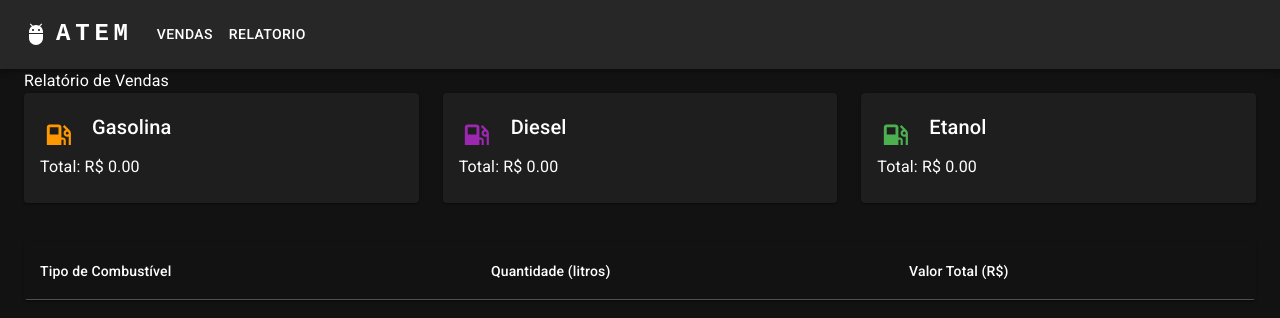
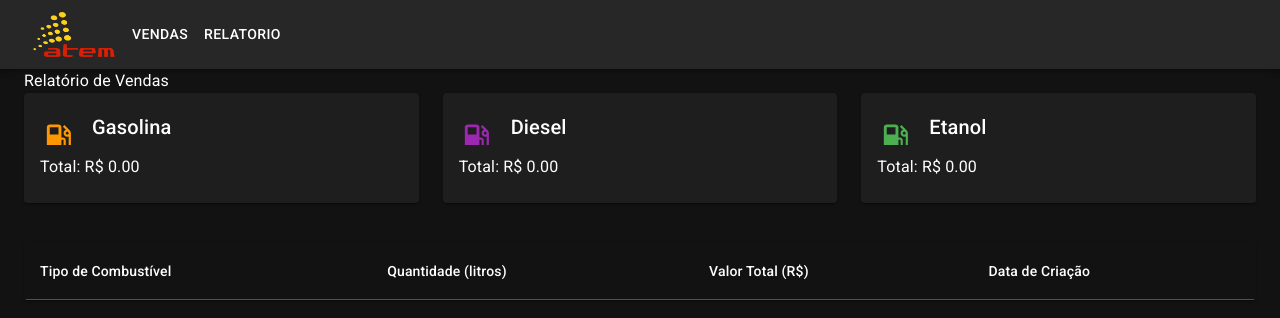
Before and after one commit to DaviNoronha/simulador-venda-combustivel, a React (Vite) app: page /relatorio in a window 1280 px wide. Shown: the top 318 px of the page. Built offline with nearby package versions, Linux system fonts and the light colour scheme.

Commit message:
adicionando mascara nos inputs

```diff
--- a/package.json
+++ b/package.json
@@ -17,6 +17,8 @@
     "@mui/material": "^6.4.1",
     "react": "^18.3.1",
     "react-dom": "^18.3.1",
+    "react-input-mask": "^2.0.4",
+    "react-number-format": "^5.4.3",
     "react-router-dom": "^7.1.3"
   },
   "devDependencies": {
--- a/src/components/Cards.tsx
+++ b/src/components/CardsRelatorio.tsx
@@ -10,7 +10,7 @@ type CardProps = {
   vendas: Venda[];
 };
 
-function Cards(props: CardProps) {
+function CardsRelatorio(props: CardProps) {
   const calcularTotaisPorCombustivel = () => {
     const totais: PrecoPorLitro = { gasolina: 0, diesel: 0, etanol: 0 };
     props.vendas.forEach((venda) => {
@@ -49,4 +49,4 @@ function Cards(props: CardProps) {
   );
 }
 
-export default Cards;
+export default CardsRelatorio;
--- a/src/components/FormVenda.tsx
+++ b/src/components/FormVenda.tsx
@@ -3,7 +3,6 @@ import {
   Typography,
   Card,
   CardContent,
-  IconButton,
   TextField,
   Button,
   Grid2,
@@ -14,7 +13,6 @@ import {
   Snackbar,
   Alert,
   SnackbarCloseReason,
-  Stack,
   CardActionArea,
   Icon,
   Box,
@@ -22,22 +20,17 @@ import {
 import { combustiveis } from '../utils/combustiveis';
 import { Venda } from '../interfaces/Venda';
 import { Combustivel } from '../interfaces/Combustivel';
-import { Save, DoDisturb, LocalGasStation, PropaneTank, EvStation } from '@mui/icons-material';
+import { Save, DoDisturb, LocalGasStation } from '@mui/icons-material';
+import { NumericFormat } from 'react-number-format';
 
 function Form() {
   const [combustivel, setCombustivel] = useState<Combustivel | null>(null);
   const [litros, setLitros] = useState<number>();
   const [valor, setValor] = useState<number>(0);
-  const [vendas, setVendas] = useState<Venda[]>([]);
   const [modal, setModal] = useState<boolean>(false);
   const [success, setSuccess] = useState<boolean>(false);
   const [error, setError] = useState<boolean>(false);
   const [selectedCard, setSelectedCard] = useState<number | null>(null);
-
-  useEffect(() => {
-    const vendasSalvas = JSON.parse(localStorage.getItem('vendas') || '[]') as Venda[];
-    setVendas(vendasSalvas);
-  }, []);
 
   const fecharSnackbar = (
     event?: React.SyntheticEvent | Event,
@@ -71,10 +64,10 @@ function Form() {
     }
 
     if (combustivel !== null) {
-      const novaVenda: Venda = { combustivel: combustivel, litros: litros, valor: valor, data: new Date().toISOString() };
-      const vendasAtualizadas = [...vendas, novaVenda];
+      const vendas = JSON.parse(localStorage.getItem('vendas') || '[]') as Venda[];
+      const novaVenda: Venda = { combustivel: combustivel, litros: Number(litros), valor: Number(valor), data: new Date().toISOString() };
+      const vendasAtualizadas: Venda[] = [...vendas, novaVenda];
 
-      setVendas(vendasAtualizadas);
       localStorage.setItem('vendas', JSON.stringify(vendasAtualizadas));
 
       setSuccess(true);
@@ -154,39 +147,54 @@ function Form() {
         <DialogTitle>
           Venda de {combustivel?.nome}
         </DialogTitle>
-
         <DialogContent>
-          <TextField
+          <NumericFormat
+            value={litros}
+            onValueChange={(values) => {
+              const rawValue = parseFloat(values.value);
+              changeLitros(rawValue);
+            }}
+            customInput={TextField}
+            valueIsNumericString
+            thousandSeparator="."
+            decimalSeparator=","
+            suffix=" L"
+            allowLeadingZeros={true}
+            inputMode="numeric"
             label="Quantidade em litros"
-            id="litros"
-            name="litros"
-            type="number"
-            value={litros}
-            onChange={(e) => changeLitros(e.target.value)}
-            error={error}
-            helperText={error ? "Preencha os campos corretamente" : ""}
+            variant="outlined"
             fullWidth
-            required
+            allowNegative={false}
             style={{ marginTop: '20px', marginBottom: '20px' }}
           />
-          <TextField
-            label="Valor a Pagar (R$)"
-            id="valor"
-            name="valor"
-            type="number"
-            onChange={(e) => changeValor(e.target.value)}
+          <NumericFormat
             value={valor}
+            onValueChange={(values) => {
+              const rawValue = parseFloat(values.value);
+              changeValor(rawValue);
+            }}
+            customInput={TextField}
+            valueIsNumericString
+            thousandSeparator="."
+            decimalSeparator=","
+            prefix="R$ "
+            allowLeadingZeros={true}
+            decimalScale={2}
+            fixedDecimalScale={true}
+            inputMode="numeric"
+            label="Valor"
+            variant="outlined"
             fullWidth
-            style={{ marginBottom: '20px' }}
+            allowNegative={false}
           />
         </DialogContent>
 
         <DialogActions>
-          <Button color="primary" variant="outlined" type="submit">
-            <Save />
+          <Button endIcon={<Save />} color="primary" variant="outlined" type="submit">
+            Salvar
           </Button>
-          <Button color="error" variant="outlined" onClick={fecharModal}>
-            <DoDisturb />
+          <Button endIcon={<DoDisturb />} color="error" variant="outlined" onClick={fecharModal}>
+            Cancelar
           </Button>
         </DialogActions>
       </Dialog>
--- a/src/components/Navbar.tsx
+++ b/src/components/Navbar.tsx
@@ -1,10 +1,8 @@
 import AppBar from '@mui/material/AppBar';
 import Box from '@mui/material/Box';
 import Toolbar from '@mui/material/Toolbar';
-import Typography from '@mui/material/Typography';
 import Container from '@mui/material/Container';
 import Button from '@mui/material/Button';
-import AdbIcon from '@mui/icons-material/Adb';
 import { Link } from 'react-router-dom';
 
 function Navbar() {
@@ -12,27 +10,18 @@ function Navbar() {
     <AppBar position="static">
       <Container maxWidth="xl">
         <Toolbar disableGutters>
-          <AdbIcon sx={{ display: { xs: 'none', md: 'flex' }, mr: 1 }} />
+          <Link to="/">
+            <img
+              srcSet="src\assets\Atem.png"
+              src="src\assets\Atem.png"
+              alt="Atem"
+              loading="lazy"
+              style={{
+                maxWidth: '100px',
+              }}
+            />
 
-          <Box>
-            <Typography
-              variant="h5"
-              noWrap
-              component={Link} to="/"
-              sx={{
-                mr: 2,
-                flexGrow: 1,
-                fontFamily: 'monospace',
-                fontWeight: 700,
-                letterSpacing: '.3rem',
-                color: 'white',
-                textDecoration: 'none',
-              }}
-            >
-              ATEM
-            </Typography>
-          </Box>
-
+          </Link>
           <Box sx={{ flexGrow: 1, display: { xs: 'none', md: 'flex' } }}>
             <Button
               component={Link} to="/venda"
--- a/src/components/Table.tsx
+++ b/src/components/TableRelatorio.tsx
@@ -14,9 +14,9 @@ type TableProps = {
   vendas: Venda[];
 };
 
-function AppTable(props: TableProps) {
+function TableRelatorio(props: TableProps) {
   return (
-    <div>
+    <>
       <TableContainer component={Paper} style={{
         marginTop: '40px', maxHeight: '600px',
         overflow: 'auto'
@@ -27,21 +27,23 @@ function AppTable(props: TableProps) {
               <TableCell>Tipo de Combustível</TableCell>
               <TableCell>Quantidade (litros)</TableCell>
               <TableCell>Valor Total (R$)</TableCell>
+              <TableCell>Data de Criação</TableCell>
             </TableRow>
           </TableHead>
           <TableBody>
             {props.vendas.map((venda, index) => (
               <TableRow key={index}>
                 <TableCell>{venda.combustivel.nome}</TableCell>
-                <TableCell>{venda.litros}</TableCell>
+                <TableCell>{venda.litros.toFixed(2)}</TableCell>
                 <TableCell>{venda.valor.toFixed(2)}</TableCell>
+                <TableCell>{new Date(venda.data).toLocaleDateString('pt-BR')}</TableCell>
               </TableRow>
             ))}
           </TableBody>
         </Table>
       </TableContainer>
-    </div>
+    </>
   )
 }
 
-export default AppTable
+export default TableRelatorio
--- a/src/interfaces/Venda.ts
+++ b/src/interfaces/Venda.ts
@@ -4,5 +4,5 @@ export interface Venda {
   combustivel: Combustivel;
   litros: number;
   valor: number;
-  data: Date;
+  data: string;
 }
--- a/src/pages/Home.tsx
+++ b/src/pages/Home.tsx
@@ -1,14 +1,13 @@
-import React, { useState, useEffect } from 'react';
 import '../assets/App.css'
 import { Typography } from '@mui/material';
 
 function Home() {
   return (
-    <div>
+    <>
       <Typography variant="h4" style={{ marginTop: '40px', marginBottom: '10px' }}>
         Home
       </Typography>
-    </div>
+    </>
   );
 }
 
--- a/src/pages/Relatorio.tsx
+++ b/src/pages/Relatorio.tsx
@@ -1,7 +1,7 @@
 import React, { useState, useEffect } from 'react';
 import '../assets/App.css'
-import Cards from '../components/Cards';
-import Table from '../components/Table';
+import CardsRelatorio from '../components/CardsRelatorio';
+import TableRelatorio from '../components/TableRelatorio';
 import { Venda } from '../interfaces/Venda';
 import { Typography } from '@mui/material';
 
@@ -9,20 +9,16 @@ function Relatorio() {
   const [vendas, setVendas] = useState<Venda[]>([]);
 
   useEffect(() => {
-    const vendasSalvas = JSON.parse(localStorage.getItem('vendas') || '[]') as Venda[];
-    setVendas(vendasSalvas);
+    const vendas = JSON.parse(localStorage.getItem('vendas') || '[]') as Venda[];
+    setVendas(vendas);
   }, []);
 
   return (
-    <div>
+    <>
       <h1 className="text-2xl font-bold mb-6">Relatório de Vendas</h1>
-
-      <Cards
-        vendas={vendas} />
-
-      <Table
-        vendas={vendas} />
-    </div>
+      <CardsRelatorio vendas={vendas} />
+      <TableRelatorio vendas={vendas} />
+    </>
   );
 }
 
--- a/src/pages/Venda.tsx
+++ b/src/pages/Venda.tsx
@@ -1,15 +1,12 @@
-import React, { useState, useEffect } from 'react';
 import '../assets/App.css'
 import FormVenda from '../components/FormVenda';
-import { Venda } from '../interfaces/Venda';
 
 function AppVenda() {
   return (
-    <div>
+    <>
       <h1 className="text-2xl font-bold mb-6">Venda de Combustível</h1>
-
       <FormVenda/>
-    </div>
+    </>
   );
 }
 
```
Also changed, not shown: 1 other file (tests, documents, lock files or other folders).
